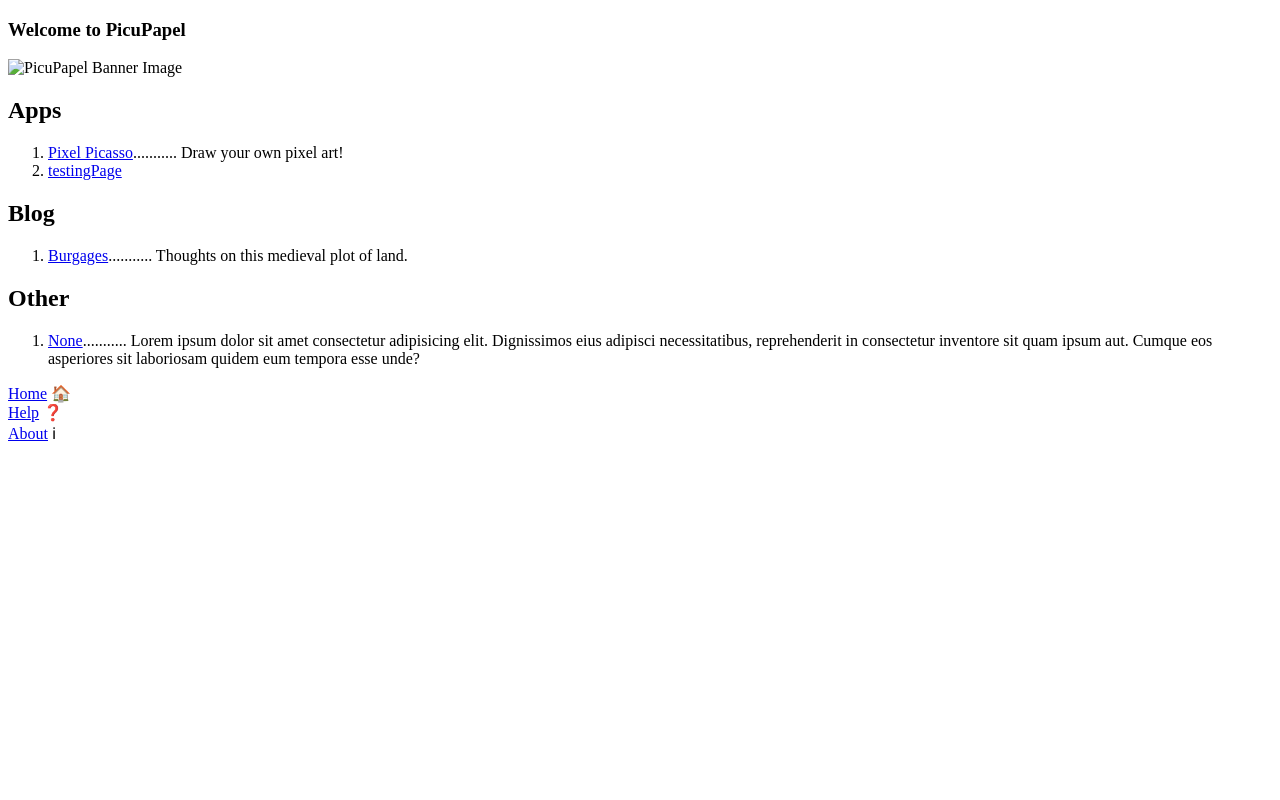
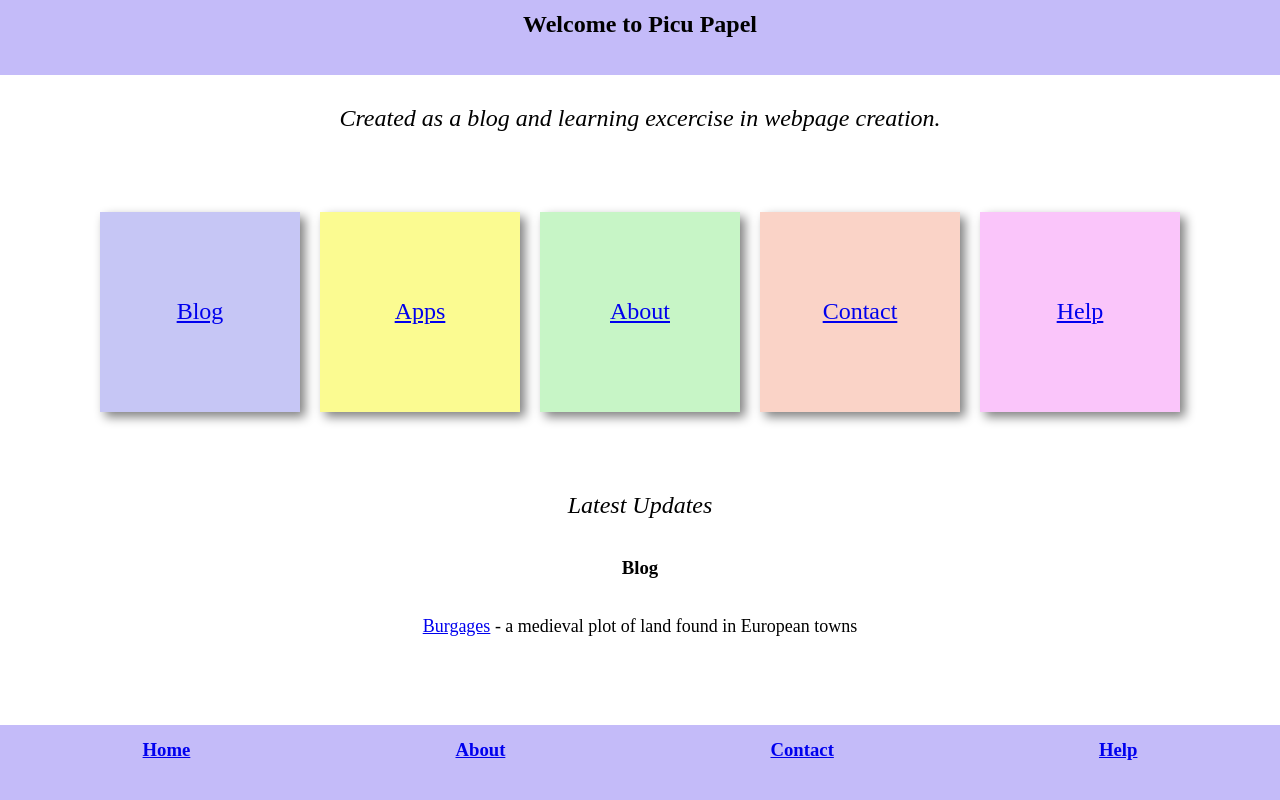
Before and after one commit to AtlanticBee/picupapel, a plain HTML site: page index.html in a window 1280 px wide. Drawn offline with Linux system fonts and the light colour scheme.

Commit message:
Add files via upload

```diff
--- a/index.html
+++ b/index.html
@@ -1,56 +1,42 @@
 <!DOCTYPE html>
-    <html lang="en">
-    <meta charset="utf-8">
-    <meta name="viewport" content="width=device-width, initial-scale=1">
 <head>
-    <title>PicuPapel</title>
-    <link rel="shortcut icon" type="image/x-icon" href="favicon.ico"/>
-    <link rel="stylesheet" href="/picuPapelStyle.css">
+    <meta charset="UTF-8">
+    <meta name="viewport" content="width=device-width, initial-scale=1.0">
+    <title>Picu Papel</title>
+    <link rel="stylesheet" href="stylesheetMain.css">
 </head>
 <body>
-    <div id="wrapper">
-        <div id="header">
-            <h3>Welcome to PicuPapel</h3>
-        </div>
-        <div id="main">
-            <img id="banner" src="/PicuPapelBanner.png" alt="PicuPapel Banner Image"/>
-            <div class="threeColumnDiv">
-                <div class="leftColumn">
-                    <div>
-                        <h2 class="topicHeader">Apps</h2>
-                        <ol>
-                            <li><a href="/pixelPicasso/pixelPicasso.html">Pixel Picasso</a>........... Draw your own pixel art!</li>
-                            <li><a href="test.html">testingPage</a></li>
-                        </ol>
-                    </div>
-                </div>
-                <div class="middleColumn">
-                    <div>
-                        <h2 class="topicHeader">Blog</h2>
-                        <ol>
-                            <li><a href="burgages.html">Burgages</a>........... Thoughts on this medieval plot of land.</li>
-                        </ol>
-                    </div>
-                </div>
-                <div class="rightColumn">
-                    <div>
-                        <h2 class="topicHeader">Other</h2>
-                        <ol>
-                            <li><a href="none.html">None</a>........... Lorem ipsum dolor sit amet consectetur adipisicing elit. Dignissimos eius adipisci necessitatibus, reprehenderit in consectetur inventore sit quam ipsum aut. Cumque eos asperiores sit laboriosam quidem eum tempora esse unde?</li>
-                        </ol>
-                    </div>
-                </div>
+    <div class="gridWrapper">
+        <div class="header">
+            <div class="flexHeaderWrapper">
+                <h2>Welcome to Picu Papel</h2>
             </div>
         </div>
-        <div id="footer">
-            <div>
-                <a href="index.html">Home</a> &#127968
+        <div class="main">
+            <div class="flexMainWrapper">
+                <h2 class="textHeader" id="Welcome">Created as a blog and learning excercise in webpage creation.</h2>
+                <div class="squareContainer">
+                    <div class="indexSquare" id="blue"><p class="squareText"><a href="blogIndex.html">Blog</a></div>
+                    <div class="indexSquare" id="yellow"><p class="squareText"><a href="appsIndex.html">Apps</a></p></div>
+                    <div class="indexSquare" id="green"><p class="squareText"><a href="aboutIndex.html">About</a></p></div>
+                    <div class="indexSquare" id="red"><p class="squareText"><a href="contactIndex.html">Contact</a></p></div>
+                    <div class="indexSquare" id="purple"><p class="squareText"><a href="helpIndex.html">Help</a></p></div>
+                </div>
+                <h2 class="textHeader">Latest Updates</h2>
+                <h3>Blog</h3>
+                <p class="textNormal"><a href="burgages.html">Burgages</a> - a medieval plot of land found in European towns</p>
+                <h3>Apps</h3>
+                <p class="textNormal">None yet!</p>
+                <h3>Other Updates</h3>
+                <p class="textNormal">Design in current format established May 2024</p>
             </div>
-            <div>
-                <a href="help.html">Help</a> &#10067
-            </div>
-            <div>
-                <a href="about.html">About</a> &#8505
+        </div>
+        <div class="footer">
+            <div class="flexFooterWrapper">
+                <h3><a href="index.html">Home</a></h3>
+                <h3><a href="aboutIndex.html">About</a></h3>
+                <h3><a href="contactIndex.html">Contact</a></h3>
+                <h3><a href="helpIndex.html">Help</a></h3>
             </div>
         </div>
     </div>
--- /dev/null
+++ b/stylesheetBlog.css
@@ -0,0 +1,97 @@
+*{
+    box-sizing: border-box;
+    font-size: large;
+}
+
+head, body{
+    font-family: Garabond, serif;
+    margin: 0;
+    padding: 0;
+}
+
+blockquote{
+    font-style: italic;
+    font-size: large;
+}
+
+h2{
+    font-size: x-large;
+    text-align: center;
+    padding: 10px;
+}
+
+.gridWrapper{
+    display: grid;
+    height: 100vh;
+    grid-template-rows: [header-row-start] 75px [header-row-end middle-row-start] auto [middle-row-end footer-row-start]  75px [footer-row-end];
+}
+
+.header{
+    grid-row: header-row-start / header-row-end;
+    background-color: rgb(196, 187, 249);
+}
+
+.main{
+    grid-row: middle-row-start / middle-row-end;
+    background-color: white;
+}
+
+.footer{
+    grid-row: footer-row-start / footer-row-end;
+    background-color: rgb(196, 187, 249);
+}
+
+.flexHeaderWrapper{
+    display: flex;
+    flex-direction: row;
+    align-items:center;
+    justify-content: space-around;
+    padding: 10px;
+    margin: 0;
+    max-height: 49px;
+}
+
+.flexMainWrapper{
+    display: flex;
+    flex-direction: column;
+    align-items: center;
+    padding: 10px;
+    margin: 0;
+    overflow: auto;
+    max-height: calc(100vh - 200px);
+}
+
+.flexTextWrapper{
+    max-width: 40rem;
+    border-left: 1px solid grey;
+    padding-left: 30px;
+}
+
+.flexFooterWrapper{
+    display: flex;
+    flex-direction: row;
+    align-items:center;
+    justify-content: space-around;
+    padding: 10px;
+    margin: 0;
+    max-height: 49px;
+}
+
+.textNormal{
+    font-size: large;
+    text-align: left;
+}
+
+.textHeader{
+    font-size: larger;
+    text-decoration: underline;
+    font-weight: 500;
+    text-align: left;
+    padding: 10px;
+}
+
+.textNote{
+    font-style: italic;
+    font-size: medium;
+    text-align: left;
+}
--- /dev/null
+++ b/stylesheetMain.css
@@ -0,0 +1,131 @@
+*{
+    box-sizing: border-box;
+}
+
+head, body{
+    font-family: Garabond, serif;
+    margin: 0;
+    padding: 0;
+}
+
+.gridWrapper{
+    display: grid;
+    height: 100vh;
+    grid-template-rows: [header-row-start] 75px [header-row-end middle-row-start] auto [middle-row-end footer-row-start]  75px [footer-row-end];
+}
+
+.header{
+    grid-row: header-row-start / header-row-end;
+    background-color: rgb(196, 187, 249);
+}
+
+.main{
+    grid-row: middle-row-start / middle-row-end;
+    background-color: white;
+}
+
+.footer{
+    grid-row: footer-row-start / footer-row-end;
+    background-color: rgb(196, 187, 249);
+}
+
+.flexHeaderWrapper{
+    display: flex;
+    flex-direction: row;
+    align-items:center;
+    justify-content: space-around;
+    padding: 10px;
+    margin: 0;
+    max-height: 49px;
+}
+
+.flexMainWrapper{
+    display: flex;
+    flex-direction: column;
+    align-items: center;
+    padding: 10px;
+    margin: 0;
+    overflow: auto;
+    max-height: calc(100vh - 200px);
+}
+
+.flexFooterWrapper{
+    display: flex;
+    flex-direction: row;
+    align-items:center;
+    justify-content: space-around;
+    padding: 10px;
+    margin: 0;
+    max-height: 49px;
+}
+
+.textNormal{
+    font-size: large;
+    text-align: center;
+}
+
+.textHeader{
+    font-weight: 300;
+    font-style: italic;
+    text-align: center;
+}
+
+.textNote{
+    font-style: italic;
+    font-size: medium;
+    text-align: center;
+}
+
+.squareContainer{
+    display: flex;
+    flex-wrap: wrap;
+    max-width: calc(100vw - 50);
+    margin: 50px;
+    flex-direction: row;
+    justify-content: space-around;
+}
+
+.indexSquare{
+    display: flex;
+    justify-content: center;
+    align-items: center;
+    width: 200px;
+    height: 200px;
+    margin: 10px;
+    box-shadow: 5px 5px 10px grey;
+}
+
+.squareText{
+    font-size: x-large;
+}
+
+@media only screen and (max-width: 600px) {
+    .indexSquare{
+        width: 75px;
+        height: 75px;
+    }
+
+    .squareText{
+        font-size: small;
+    }
+  }
+
+#blue{
+    background-color: rgb(198, 198, 245);
+}
+
+#green{
+    background-color: rgb(199, 245, 198);
+}
+
+#yellow{
+    background-color: rgb(251, 251, 145);
+}
+
+#red{
+    background-color: rgb(250, 211, 199);
+}
+
+#purple{
+    background-color: rgb(250, 197, 250);
+}
```
Also changed, not shown: blogIndex.html (added, +30 -0 lines), burgages.html (added, +100 -0 lines).
